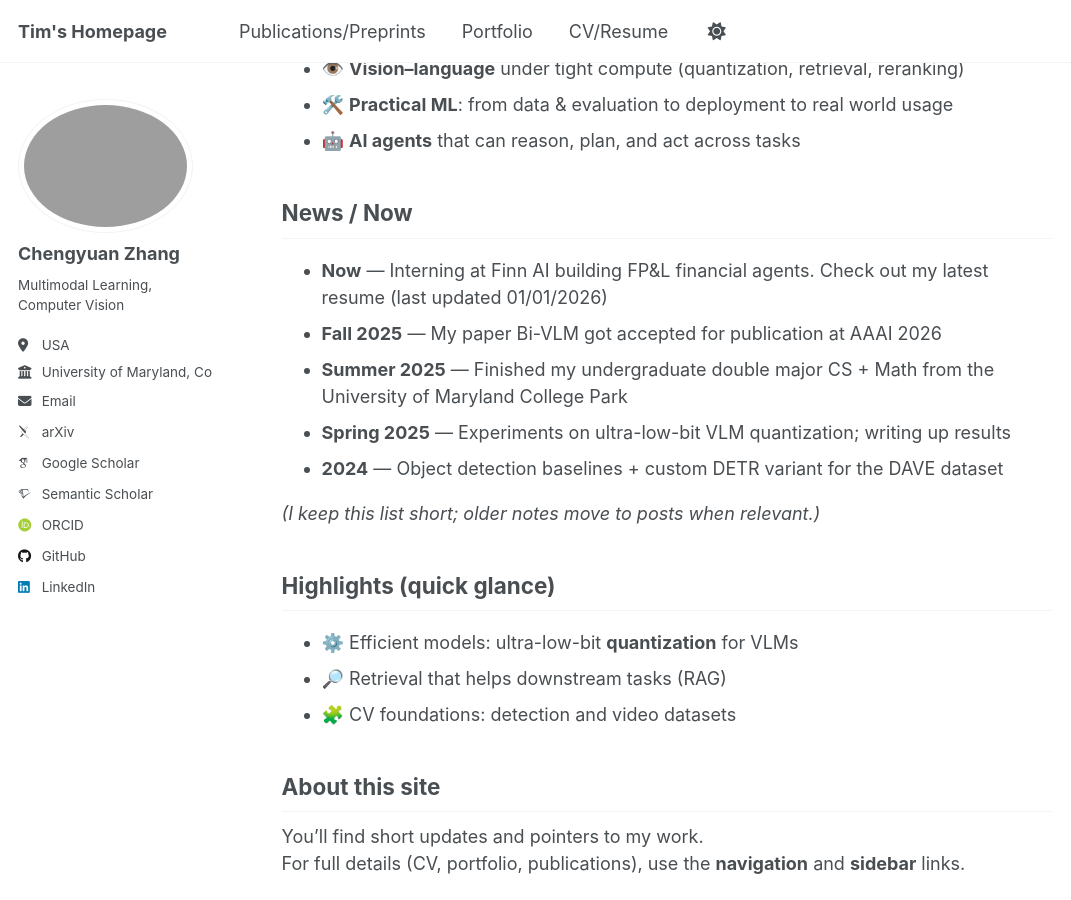
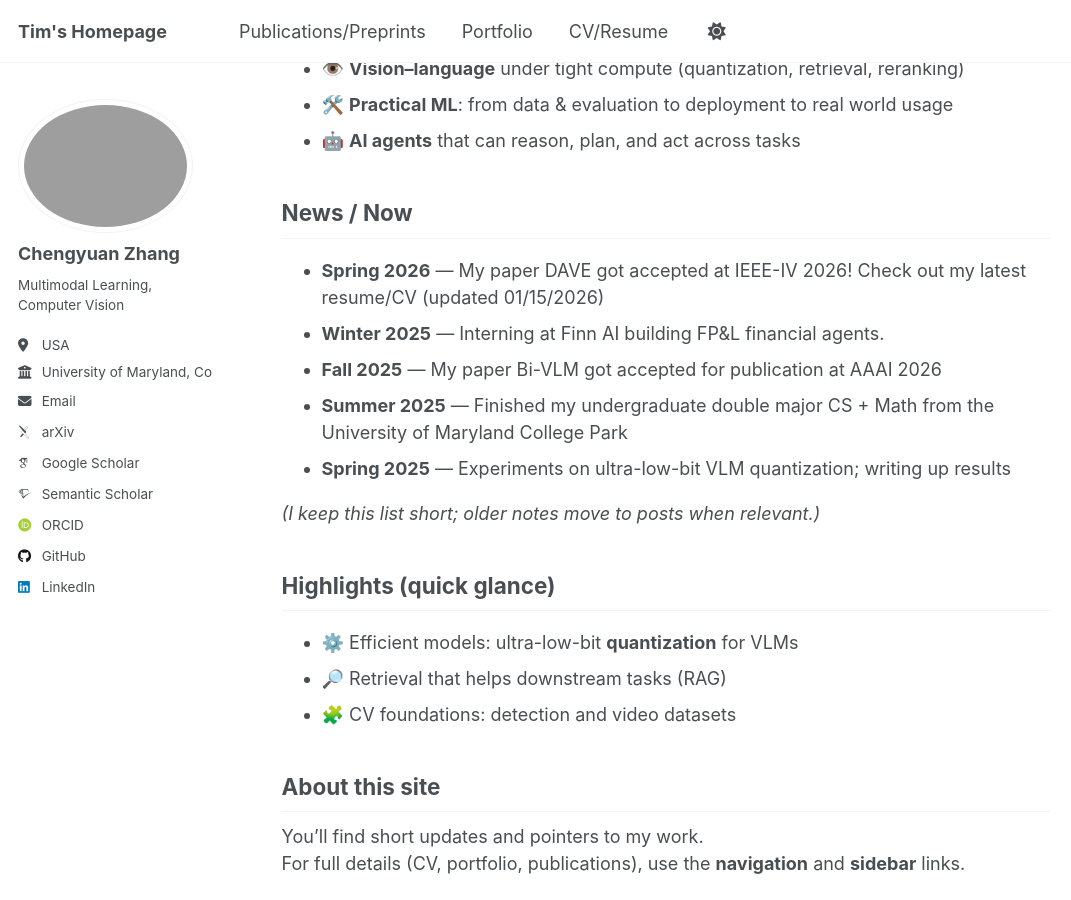
Before and after one commit to cyzhang39/cyzhang39.github.io, a Jekyll site: the page built from _pages/about.md, in a window 1280 px wide and 900 px high, scrolled down 317 px. Shown: the whole window, without its empty margins (0-1071 px from the left). Built offline with Jekyll 4.4.1, drawn with Linux system fonts in a browser that asks for light colours; some web fonts are replaced; a script that is not in the unit is left out.

Commit message:
News and CV update

```diff
--- a/_pages/about.md
+++ b/_pages/about.md
@@ -21,11 +21,11 @@ This site is a lightweight hub for my work, ideas, and occasional notes.
 
 ## News / Now
 
-- **Now** — Interning at Finn AI building FP&L financial agents. Check out my latest resume (last updated 01/01/2026)
+- **Spring 2026** — My paper DAVE got accepted at IEEE-IV 2026! Check out my latest resume/CV (updated 01/15/2026)
+- **Winter 2025** — Interning at Finn AI building FP&L financial agents.
 - **Fall 2025** — My paper Bi-VLM got accepted for publication at AAAI 2026
 - **Summer 2025** — Finished my undergraduate double major CS + Math from the University of Maryland College Park
 - **Spring 2025** — Experiments on ultra-low-bit VLM quantization; writing up results
-- **2024** — Object detection baselines + custom DETR variant for the DAVE dataset
 
 *(I keep this list short; older notes move to posts when relevant.)*
 
```
Also changed, not shown: 1 other file.
